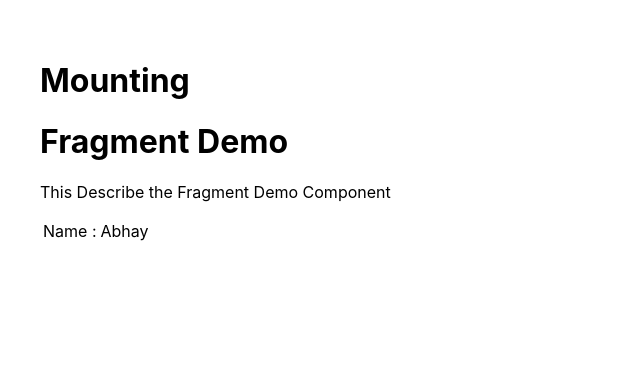
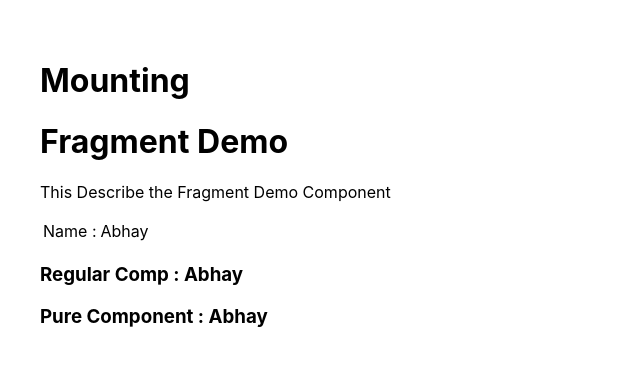
Before and after one commit to Unit-Git/ReactJS-beginner-Codevolution, a React (Create React App) app: page / in a window 1280 px wide. Shown: the top 366 px of the page, without its empty margins (0-640 px from the left). Built offline with nearby package versions, Linux system fonts and the light colour scheme.

Commit message:
learn pure components

```diff
--- a/src/App.js
+++ b/src/App.js
@@ -3,9 +3,11 @@ import './App.css';
 import LifecycleA from './components/LifecycleA';
 import FragDemo from './components/FragDemo';
 import Table from './components/Table';
+import PureComp from './components/PureComp';
+import ParentComponent from './components/ParentComponent';
 // import Forms from './components/Forms';
 // import EventBind from './components/EventBind';
-// import ParentConmponent from './components/ParentConmponent';
+
 // import UserGreeting from './components/UserGreeting';
 // import NameList from './components/NameList';
 // import { StyleWithFileCss, InlineCss } from './components/StyleSheet';
@@ -34,7 +36,7 @@ function App() {
 			<div style={devider}></div>
 			<p>Methods as props</p>
 			<p></p>
-			<ParentConmponent />
+
 			<div style={devider}></div>
 			<p>Conditional rendering</p>
 			<p></p>
@@ -57,6 +59,7 @@ function App() {
 			<LifecycleA />
 			<FragDemo />
 			<Table />
+			<ParentComponent />
 		</div>
 	);
 }
--- /dev/null
+++ b/src/components/ParentComponent.jsx
@@ -0,0 +1,41 @@
+import React, { Component, Fragment } from 'react';
+import RegComp from './RegComp';
+import PureComp from './PureComp';
+// import ChildComponent from './ChildComponent';
+
+class ParentComponent extends Component {
+	constructor(props) {
+		super(props);
+
+		this.state = {
+			name: 'abhay',
+		};
+	}
+
+	componentDidMount() {
+		let no = 1;
+		setInterval(() => {
+			this.setState({
+				no: no + 1,
+				name: `Abhay`,
+			});
+		}, 2000);
+	}
+
+	// greetParent = childName => {
+	// 	alert(`Hello ${this.state.parentName} from ${childName}`);
+	// };
+
+	render() {
+		console.log('====== Parent Comp render ======');
+		return (
+			<Fragment>
+				{/* <ChildComponent greetHandler={this.greetParent} /> */}
+				<RegComp name={this.state.name} />
+				<PureComp name={this.state.name} />
+			</Fragment>
+		);
+	}
+}
+
+export default ParentComponent;
--- /dev/null
+++ b/src/components/PureComp.jsx
@@ -0,0 +1,16 @@
+import React, { PureComponent } from 'react';
+
+class PureComp extends PureComponent {
+	render() {
+		console.log('Pure Comp');
+		return (
+			<div>
+				<h3>
+					Pure Component : <span>{this.props.name}</span>
+				</h3>
+			</div>
+		);
+	}
+}
+
+export default PureComp;
--- /dev/null
+++ b/src/components/RegComp.jsx
@@ -0,0 +1,16 @@
+import React, { Component, Fragment } from 'react';
+
+class RegComp extends Component {
+	render() {
+		console.log('Regular Comp');
+		return (
+			<Fragment>
+				<h3>
+					Regular Comp : <span>{this.props.name}</span>
+				</h3>
+			</Fragment>
+		);
+	}
+}
+
+export default RegComp;
```
Also changed, not shown: src/components/ParentConmponent.jsx (deleted, +0 -25 lines).
